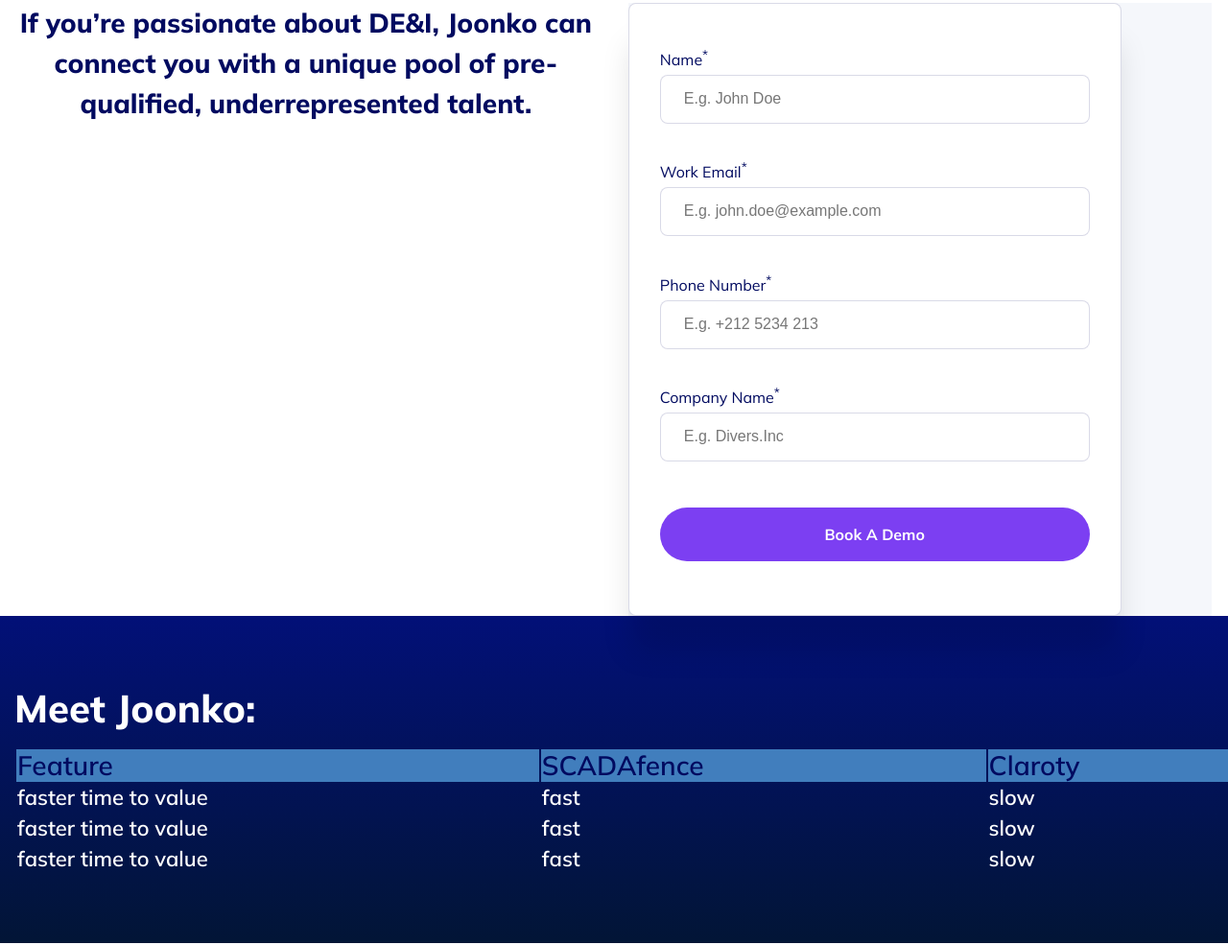
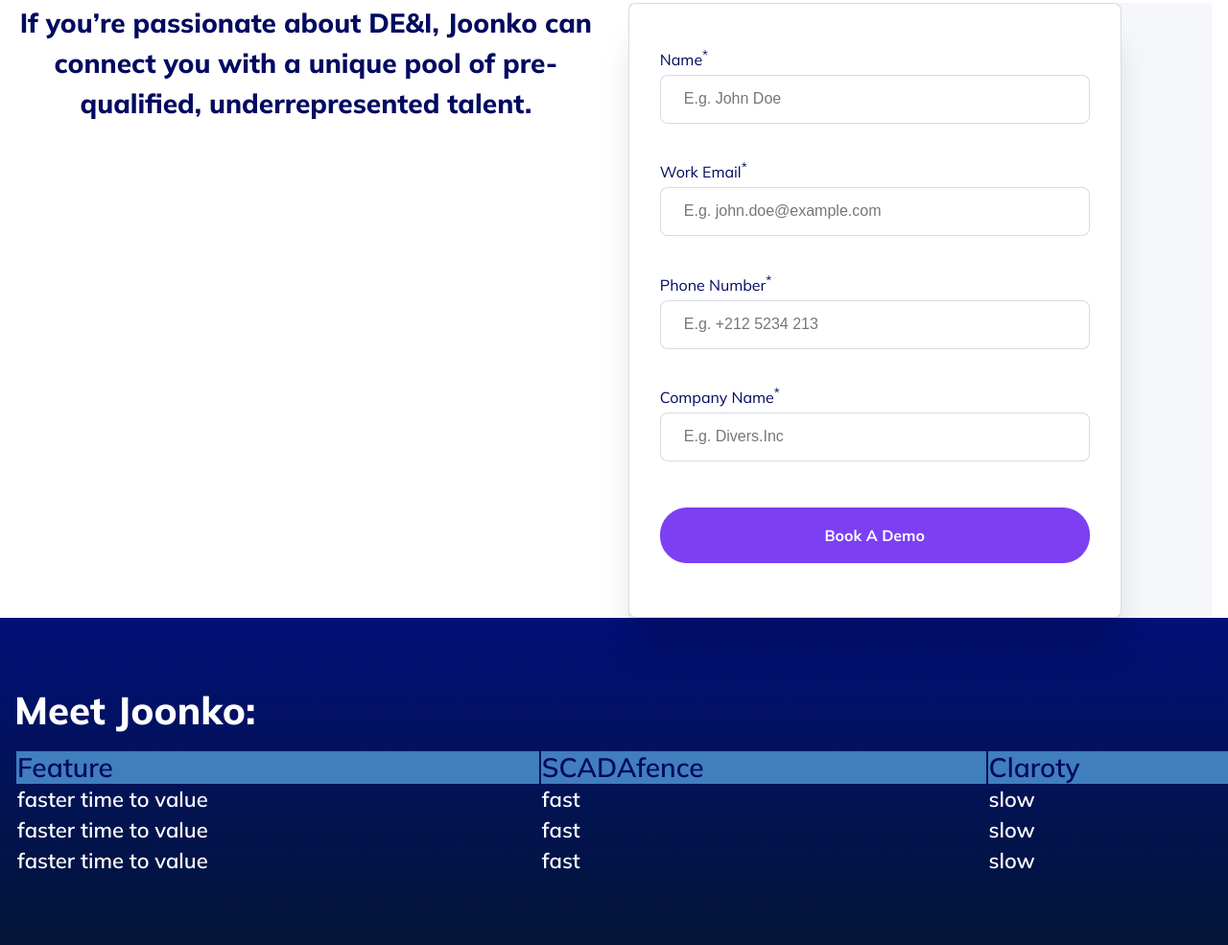
Before and after one commit to kumarchetan-1/zeplin-zonko, a plain HTML site: page typography.html in a window 1280 px wide. Shown: the part 1212-2197 px from the top of the page at 96% size. Drawn offline with Linux system fonts and the light colour scheme.

Commit message:
border is given to hs submit button of both forms

```diff
--- a/typography.css
+++ b/typography.css
@@ -787,7 +787,7 @@ select::-ms-expand {
     letter-spacing: normal;
     color: #fff;
     width: 100%;
-    border: none;
+    border: 1px solid #7c3ff2;
     border-radius: 28px;
     text-transform: capitalize;
 }
@@ -798,6 +798,8 @@ select::-ms-expand {
 }
 .section-8 .hs-submit-button  button{
     background-color: #ffa52e;
+       border: 1px solid #ffa52a;
+
 }
 .section-8 .hs-submit-button  button:hover{
     border: 1px solid  #ffa52e;
```
